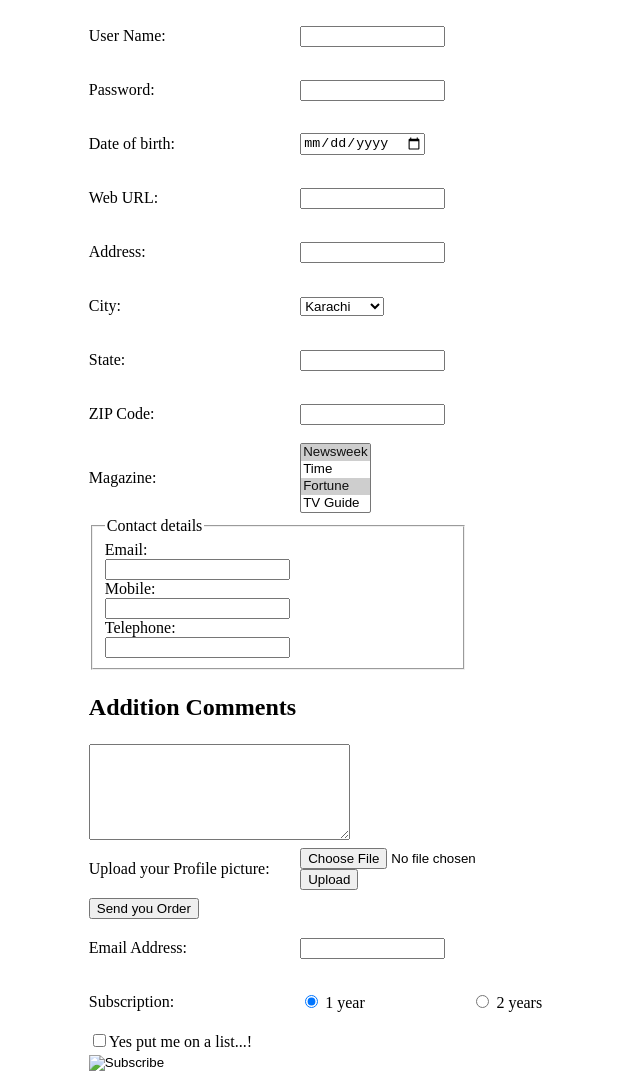
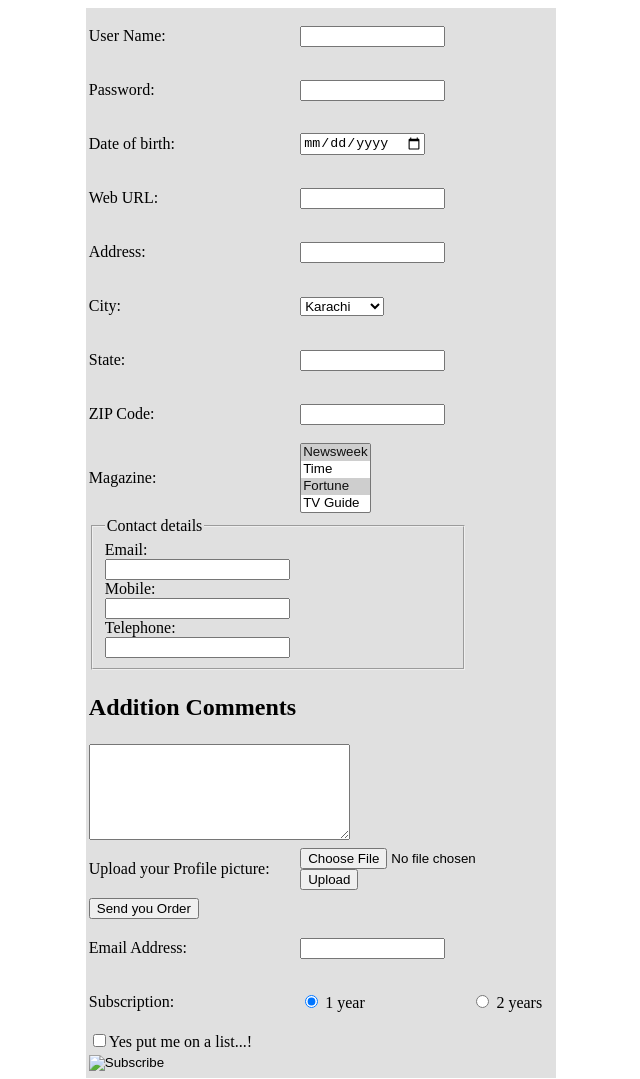
Before and after one commit to MArslan88/Html, a plain HTML site: page Assignment7/Assignment7.html in a window 1280 px wide. Shown: the whole page, without its empty margins (319-959 px from the left). Drawn offline with Linux system fonts and the light colour scheme.

Commit message:
add htmls

```diff
--- a/Assignment7/Assignment7.html
+++ b/Assignment7/Assignment7.html
@@ -9,7 +9,7 @@
     </head>
     <body>
         <form action="http://www.example.com/subscribe.php" method="get">
-            <table align="center">
+            <table align="center" bgcolor="#e0e0e0" >
                 <tr>
                     <td><p> User Name:</p> </td>
                     <td colspan="10"> <input type="text" name="username" size="15"> </td>
```
